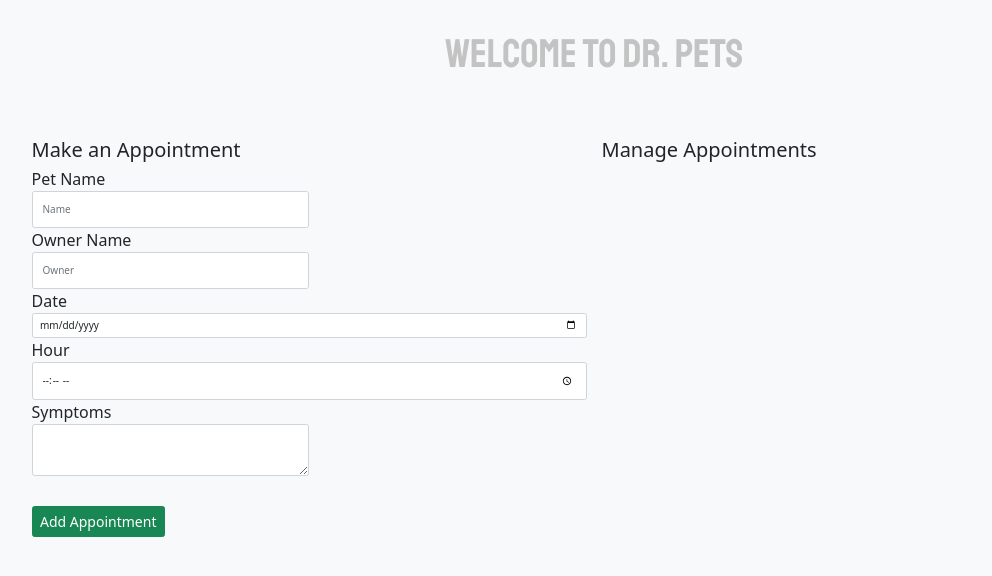
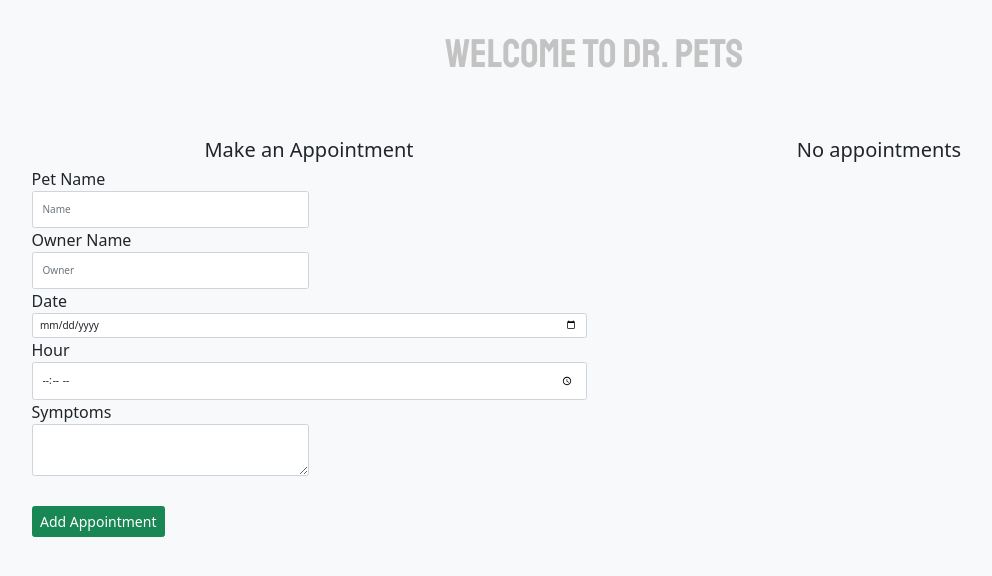
Before and after one commit to chicacode/patiens-managment-web, a React (Create React App) app in the folder frontend/: page / in a window 1280 px wide. Shown: the top 576 px of the page, without its empty margins (46-1038 px from the left). Built offline with nearby package versions, Linux system fonts and the light colour scheme.

Commit message:
Adding useEffect

```diff
--- a/frontend/src/App.js
+++ b/frontend/src/App.js
@@ -1,4 +1,4 @@
-import React, { Fragment, useState } from 'react'; // Hooks
+import React, { Fragment, useEffect, useState } from 'react'; // Hooks
 // import { BrowserRouter as Router, Route, Switch } from 'react-router-dom';
 import appStyle from './App.css';
 
@@ -13,6 +13,11 @@ function App() {
 
   const [appointmentsList, addAppointments] = useState([]);
 
+  // Realiza ciertas operaciones cuando el state cambia
+  useEffect( () => {
+    console.log('Listo');
+  });
+
   const createAppointment = app => {
     addAppointments([
       ...appointmentsList,
@@ -25,6 +30,9 @@ function App() {
     addAppointments(newAppointments);
   }
 
+  const title = appointmentsList.length === 0 ? 'No appointments' : 'Manage Appointments';
+
+
   return (
     <Fragment>
       <h1 className="p-5">Welcome to Dr. Pets</h1>
@@ -36,7 +44,7 @@ function App() {
             />
           </div>
           <div className="col">
-            <h2>Manage Appointments</h2>
+            <h2 className="text-center">{title}</h2>
              {appointmentsList.map( appointment => (
                <Appointment
                  key={appointment.id}
--- a/frontend/src/components/Appointment.js
+++ b/frontend/src/components/Appointment.js
@@ -5,7 +5,7 @@ const Appointment = ({ appointment, deleteAppointment }) => {
     const { petName, ownerName, date, time, symptoms } = appointment;
     return (
         <Fragment>
-            <div className="card" style={{ width: "50rem", border: '1px solid black', borderRadius: "10px!important" }}>
+            <div className="card justify-content-center" style={{ width: "50rem", border: '1px solid black', borderRadius: "10px!important" }}>
                 <img className="card-img-top p-4" src={img} alt="Card image cap" style={{ width: "180px" }} />
                 <div className="card-body">
                     <p className="card-text p-1">
--- a/frontend/src/components/Form.js
+++ b/frontend/src/components/Form.js
@@ -59,15 +59,16 @@ const Form = ({createAppointment}) => {
     }
     return (
         <Fragment>
-            <h2>Make an Appointment</h2>
+            <h2 className="text-center">Make an Appointment</h2>
 
             {error ? <div className="alert alert-danger" role="alert">
                          All inputs are required: alert—check it out!
                      </div>
                      : null }
+
             <form
                 onSubmit={submitAppointment}
-            >
+              >
                 <div className="form-row">
                     <div className="form-group col-md-6">
                         <label htmlFor="petName">Pet Name</label>
```
